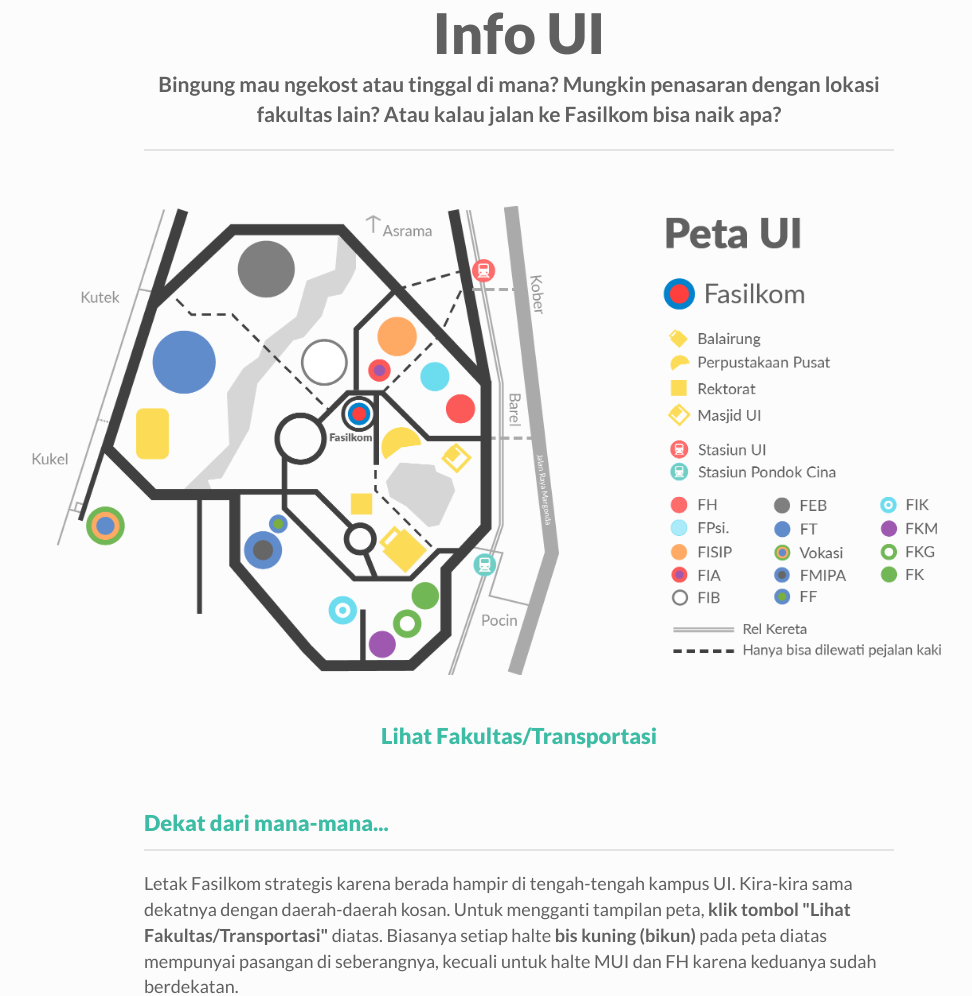
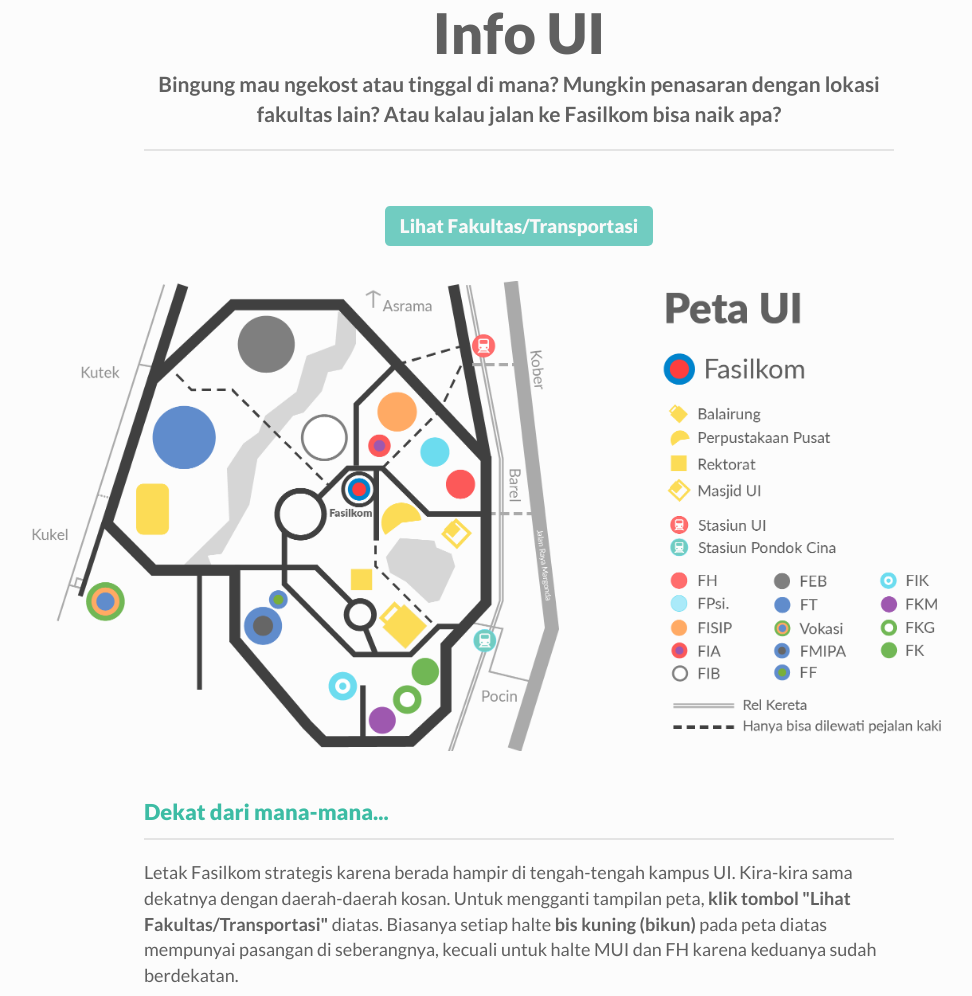
Before and after one commit to grgp/imaba-2016, a PHP site: page /info.html in a window 1280 px wide. Shown: the part 278-1274 px from the top of the page, without its empty margins (121-1093 px from the left). Run offline with PHP 8.4, Linux system fonts and the light colour scheme; some libraries are stand-ins or nearby versions.

Commit message:
added an actual real button

```diff
--- a/css/imaba.css
+++ b/css/imaba.css
@@ -231,6 +231,22 @@ hr {
   margin-bottom: 36px; }
 .content .def-desc #last-p {
   margin-bottom: 0; }
+.content .def-desc .f-button {
+  display: inline-block;
+  border-radius: 5px;
+  background: #71ccc1;
+  cursor: pointer;
+  vertical-align: middle;
+  max-width: 300px;
+  padding: 5px;
+  text-align: center; }
+  .content .def-desc .f-button h4 {
+    font-size: 19px;
+    color: #f9f9f9;
+    padding-left: 10px;
+    padding-right: 10px;
+    margin-top: 5px;
+    margin-bottom: 5px; }
 
 #info-ui {
   padding-top: 30px; }
--- a/info.html
+++ b/info.html
@@ -67,6 +67,11 @@
 					</div>
 					<!-- map -->
 					<!-- <button id="btn-change">change</button> -->
+					<div class="row def-desc text-center">
+						<div class="f-button">
+							<h4 class="" id="btn-change">Lihat Fakultas/Transportasi</h4>
+						</div>
+					</div>
 					<div class="row row-90">
 						<div class="col-md-7">
 							<img id="map-ui" src="img/map/left.png" alt="">
@@ -74,9 +79,6 @@
 						<div class="col-md-5">
 							<img id="map-ui-legend" src="img/map/right.png" alt="">
 						</div>
-					</div>
-					<div class="row def-desc text-center">
-						<h4 class="grow" id="btn-change">Lihat Fakultas/Transportasi</h4>
 					</div>
 					<!-- end map -->
 					<div class="row def-desc">
```
Also changed, not shown: sass/imaba/content.scss (+19 -0 lines), 1 other file.
